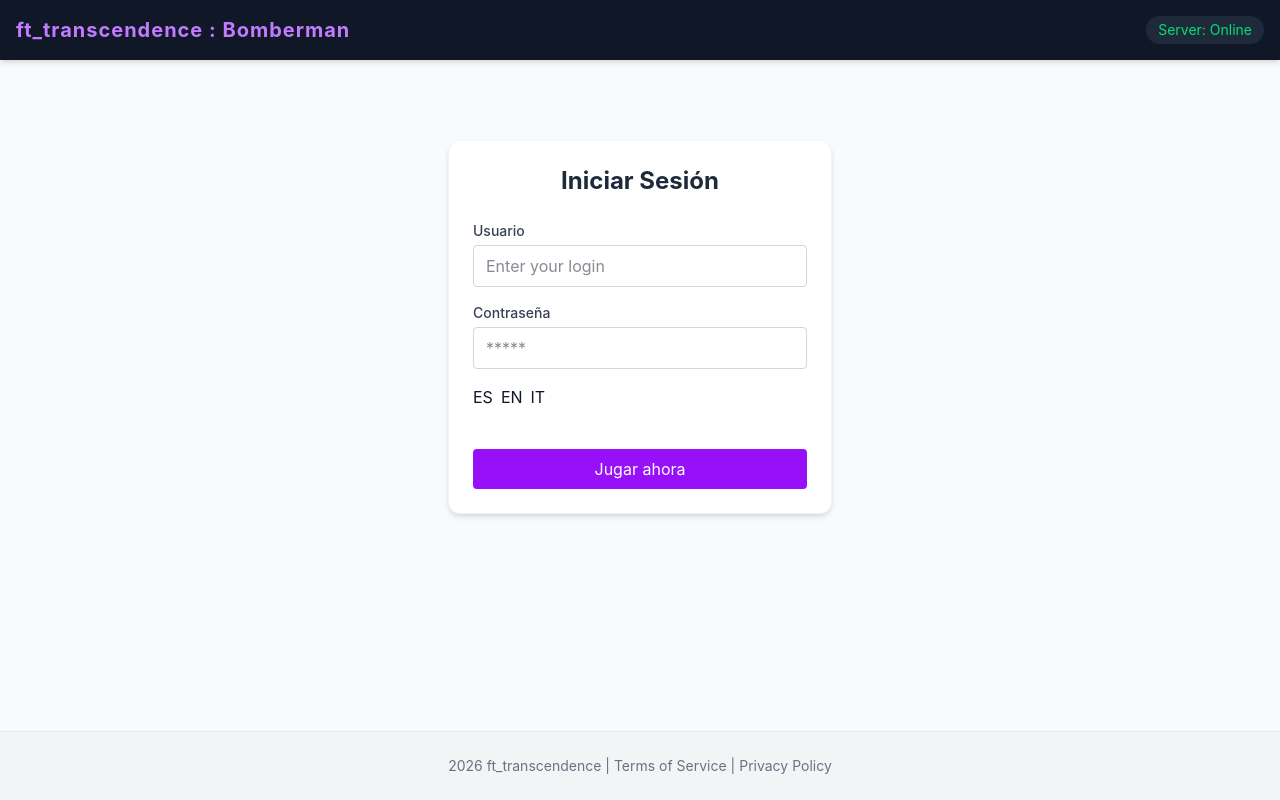
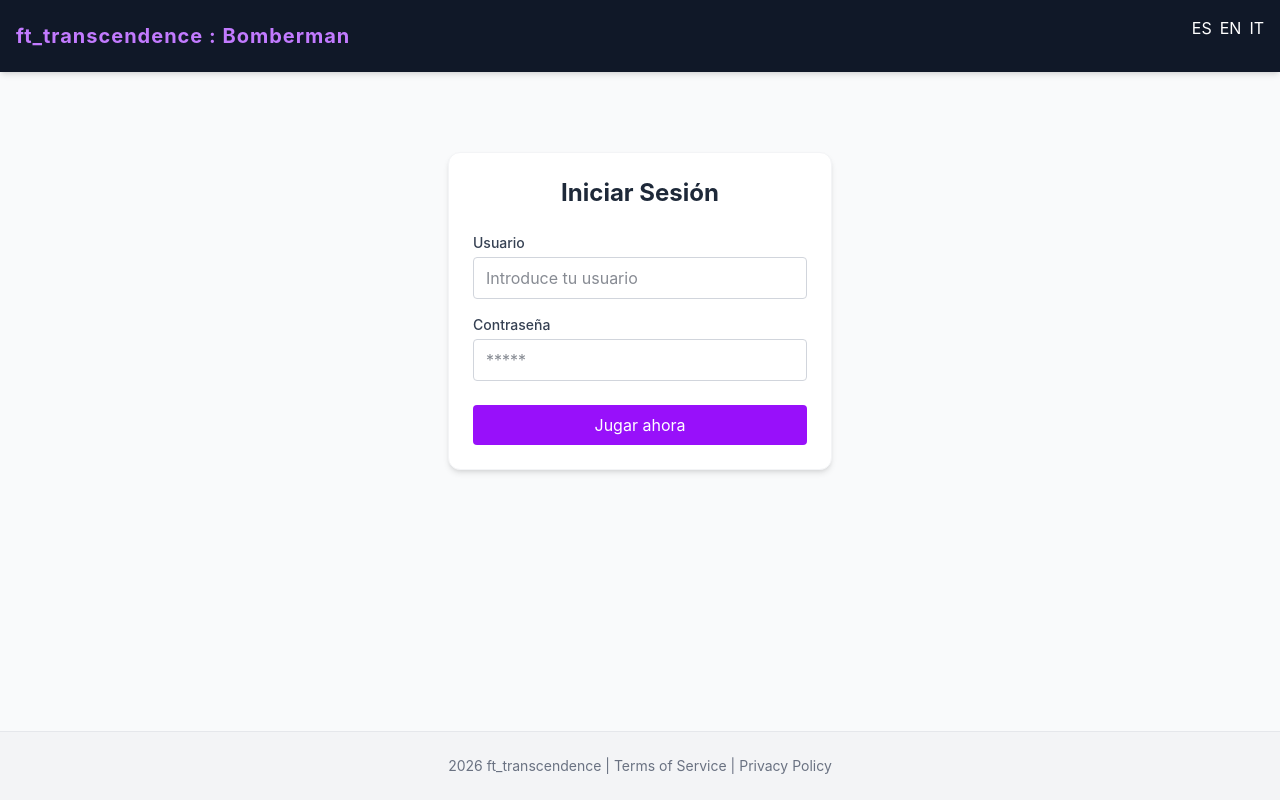
Before and after one commit to Dardo95/ft_transcendence, a React (Vite) app in the folder frontend/: page / in a window 1280 px wide. Built offline with nearby package versions, Linux system fonts and the light colour scheme.

Commit message:
docs(auth):: add placeholder text to languages

```diff
--- a/frontend/src/components/auth/LoginForm.tsx
+++ b/frontend/src/components/auth/LoginForm.tsx
@@ -37,7 +37,7 @@ export function LoginForm() {
 					type="text"
 					value={username}
 					onChange={(e) => setUsername(e.target.value)}
-					placeholder="Enter your login"
+					placeholder={t("auth.login.placeholder")}
 					required
 				/>
 				<Input
@@ -49,13 +49,6 @@ export function LoginForm() {
 					required
 				/>
 
-				{/* Mover a header */}
-				<div className="flex gap-2 mb-4">
-					<button onClick={() => setLanguage("es")}>ES</button>
-					<button onClick={() => setLanguage("en")}>EN</button>
-					<button onClick={() => setLanguage("it")}>IT</button>
-				</div>
-
 				<Button type="submit" disabled={isSubmitting} className="mt-2">
 					{isSubmitting
 						? t("auth.login.connecting")
--- a/frontend/src/components/layout/Header.tsx
+++ b/frontend/src/components/layout/Header.tsx
@@ -2,15 +2,21 @@
  * Layout Component: Header
  * Description: Top navigation bar indicating connection status and game title.
  */
+
+import { useLanguage } from "../../languages"
+
 export function Header() {
+	const { setLanguage } = useLanguage();
 	return (
 		<header className="bg-gray-900 text-white p-4 shadow-md flex justify-between items-center">
 			<h1 className="text-xl font-bold tracking-wider text-purple-400">
 				ft_transcendence : Bomberman
 			</h1>
-			<span className="text-sm bg-gray-800 px-3 py-1 rounded-full text-green-400">
-				Server: Online
-			</span>
+			<div className="flex gap-2 mb-4">
+				<button onClick={() => setLanguage("es")}>ES</button>
+				<button onClick={() => setLanguage("en")}>EN</button>
+				<button onClick={() => setLanguage("it")}>IT</button>
+			</div>
 		</header>
 	);
 }
--- a/frontend/src/languages/en/auth.ts
+++ b/frontend/src/languages/en/auth.ts
@@ -1,7 +1,7 @@
 export const authEn = {
 	login: {
 		title: "Log In",
-		submit: "Submit",
+		placeholder: "Enter your username",
 		connecting: "Connecting...",
 		playNow: "Play Now",
 		username: "Username",
--- a/frontend/src/languages/es/auth.ts
+++ b/frontend/src/languages/es/auth.ts
@@ -1,7 +1,7 @@
 export const authEs = {
 	login: {
 		title: "Iniciar Sesión",
-		submit: "Entrar",
+		placeholder: "Introduce tu usuario",
 		connecting: "Conectando...",
 		playNow: "Jugar ahora",
         username: "Usuario",
--- a/frontend/src/languages/it/auth.ts
+++ b/frontend/src/languages/it/auth.ts
@@ -1,7 +1,7 @@
 export const authIt = {
 	login: {
 		title: "Accedi",
-		submit: "Invia",
+		placeholder: "Inserisci il tuo nome utente",
 		connecting: "Connessione...",
 		playNow: "Gioca ora",
         username: "Nome utente",
```
Also changed, not shown: frontend/src/components/auth/RegisterForm.tsx (added).
